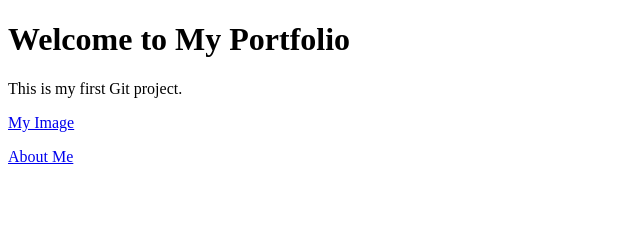
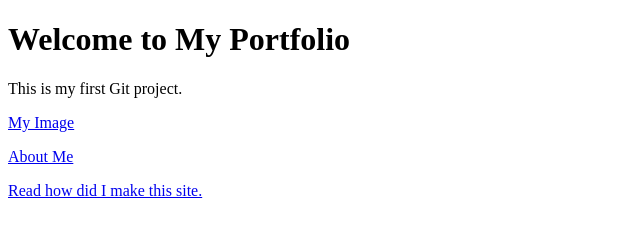
Before and after one commit to burgosbp/portfolio-website, a plain HTML site: page index.html in a window 1280 px wide. Shown: the whole page, without its empty margins (0-640 px from the left). Drawn offline with Linux system fonts and the light colour scheme.

Commit message:
Added README.md

```diff
--- a/index.html
+++ b/index.html
@@ -12,4 +12,5 @@
 	<p><a href=myimage.html>My Image</a></p>
 	<p><a href=description.html>About Me</a></p>
 </body>
+	<p><a href=README.md>Read how did I make this site.</a></p>
 </html>
```
